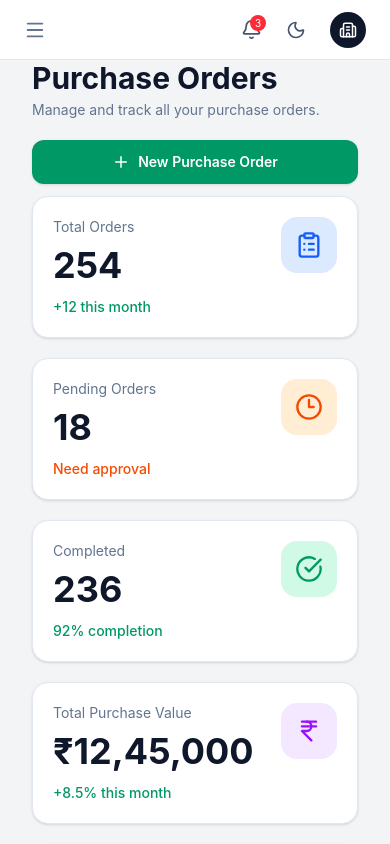
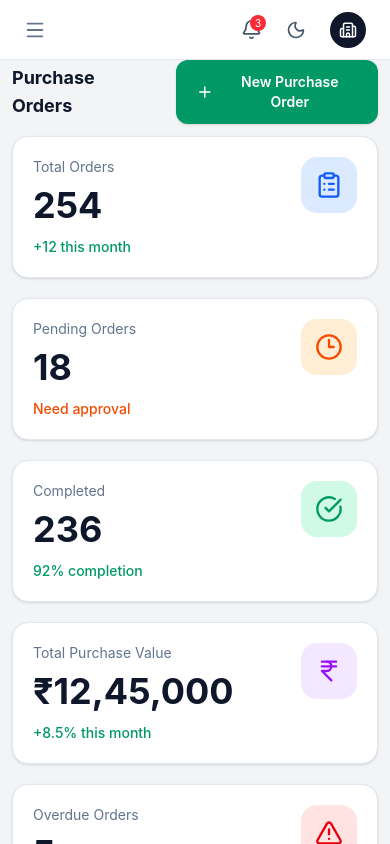
Before and after one commit to AljasMuthukadan/stockflow, a React (Vite) app in the folder client/: page /dashboard/purchase in a window 390 px wide. Built offline with nearby package versions, Linux system fonts and the light colour scheme.

Commit message:
Purchase UI responsive initiated

```diff
--- a/client/src/components/purchases/PurchaseHeader.jsx
+++ b/client/src/components/purchases/PurchaseHeader.jsx
@@ -2,14 +2,14 @@ import { Plus } from "lucide-react";
 
 export default function PurchaseHeader() {
   return (
-    <div className="flex flex-col gap-5 lg:flex-row lg:items-center lg:justify-between">
+    <div className="flex flex-row gap-5 lg:flex-row items-center justify-between">
       {/* Left */}
       <div>
-        <h1 className="text-3xl font-bold text-slate-900">
+        <h1 className=" text-lg lg:text-3xl font-bold text-slate-900">
           Purchase Orders
         </h1>
 
-        <p className="mt-1 text-sm text-slate-500">
+        <p className="mt-1 hidden lg:block text-sm text-slate-500">
           Manage and track all your purchase orders.
         </p>
       </div>
--- a/client/src/pages/PurchaseOrdersPage.jsx
+++ b/client/src/pages/PurchaseOrdersPage.jsx
@@ -5,7 +5,7 @@ import PurchaseTable from "../components/purchases/PurchaseTable";
 
 export default function PurchaseOrdersPage() {
   return (
-    <div className="space-y-3 px-8">
+    <div className="space-y-3 px-3 lg:px-8  md:px-6 ">
       <PurchaseHeader />
 
       <PurchaseStats />
```
